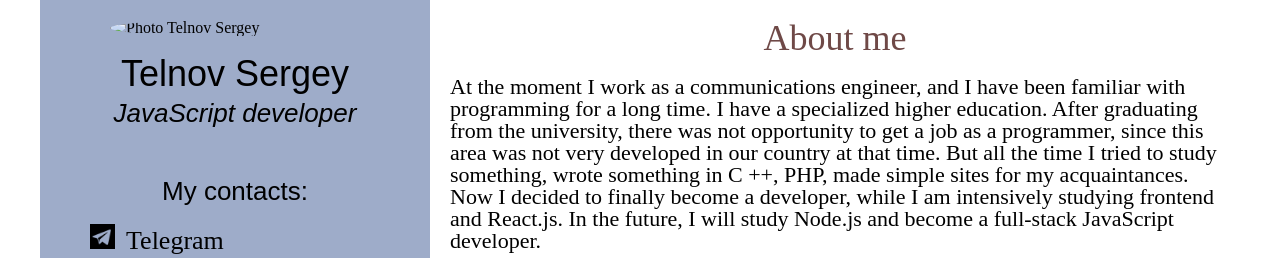
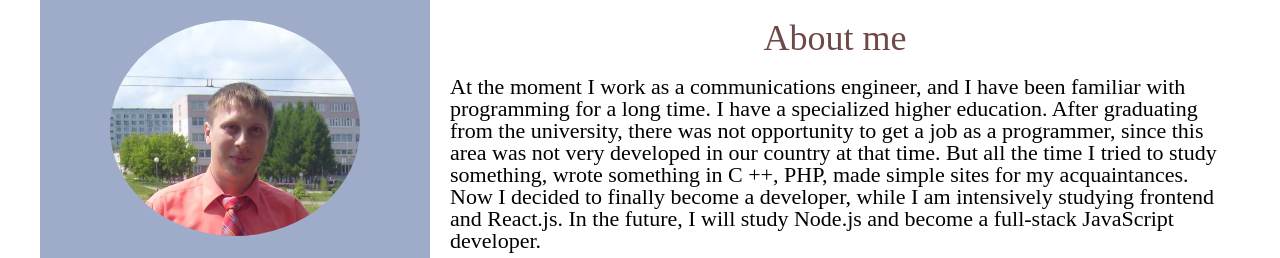
Before and after one commit to telnovs/rsschool-cv-111, a plain HTML site: page index.html in a window 1280 px wide. Shown: the top 258 px of the page. Drawn offline with Linux system fonts and the light colour scheme.

Commit message:
feat:photo.png

```diff
--- a/index.html
+++ b/index.html
@@ -13,7 +13,7 @@
 
     <aside class="aside-content">
       <figure>
-        <img src="img/photo.jpg" alt="Photo Telnov Sergey" class="my-photo">
+        <img src="img/photo.png" alt="Photo Telnov Sergey" class="my-photo">
       </figure>
 
       <h1>Telnov Sergey<br> <span>JavaScript developer</span></h1>
```
Also changed, not shown: img/photo.png (added).
